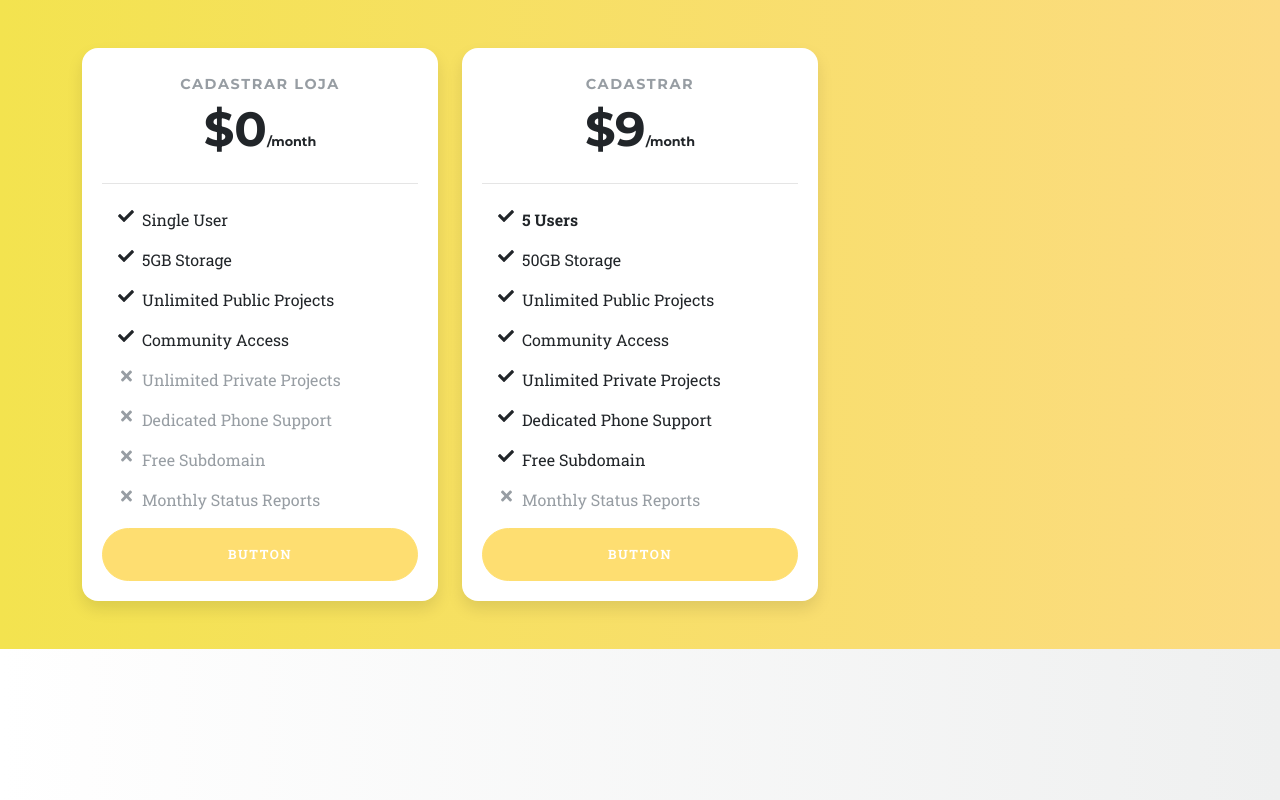
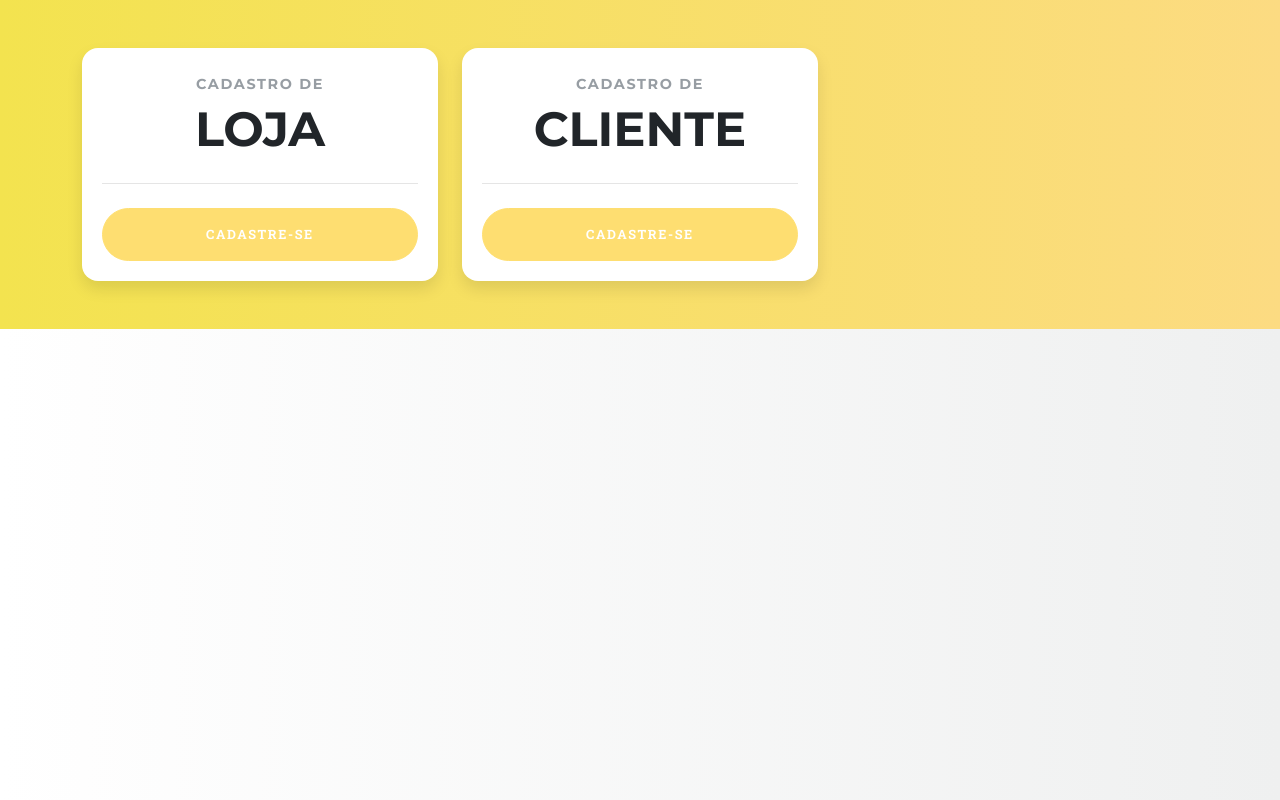
Before and after one commit to Aylsonmessias/hanguu, a PHP site: page /tipodecadastro.php in a window 1280 px wide. Run offline with PHP 8.4, Linux system fonts and the light colour scheme; some web fonts are replaced.

```diff
--- a/tipodecadastro.php
+++ b/tipodecadastro.php
@@ -9,10 +9,10 @@
       <div class="col-lg-4">
         <div class="card mb-5 mb-lg-0">
           <div class="card-body">
-            <h5 class="card-title text-muted text-uppercase text-center">Cadastrar Loja</h5>
-            <h6 class="card-price text-center">$0<span class="period">/month</span></h6>
+            <h5 class="card-title text-muted text-uppercase text-center">Cadastro de</h5>
+            <h6 class="card-price text-center">LOJA<span class="period"></span></h6>
             <hr>
-            <ul class="fa-ul">
+           <!-- <ul class="fa-ul">
               <li><span class="fa-li"><i class="fas fa-check"></i></span>Single User</li>
               <li><span class="fa-li"><i class="fas fa-check"></i></span>5GB Storage</li>
               <li><span class="fa-li"><i class="fas fa-check"></i></span>Unlimited Public Projects</li>
@@ -21,8 +21,8 @@
               <li class="text-muted"><span class="fa-li"><i class="fas fa-times"></i></span>Dedicated Phone Support</li>
               <li class="text-muted"><span class="fa-li"><i class="fas fa-times"></i></span>Free Subdomain</li>
               <li class="text-muted"><span class="fa-li"><i class="fas fa-times"></i></span>Monthly Status Reports</li>
-            </ul>
-            <a href="#" class="btn btn-block btn-primary text-uppercase">Button</a>
+            </ul>-->
+            <a href="cadastroloja.php" class="btn btn-block btn-primary text-uppercase">Cadastre-se</a>
           </div>
         </div>
       </div>
@@ -30,10 +30,10 @@
       <div class="col-lg-4">
         <div class="card mb-5 mb-lg-0">
           <div class="card-body">
-            <h5 class="card-title text-muted text-uppercase text-center">Cadastrar </h5>
-            <h6 class="card-price text-center">$9<span class="period">/month</span></h6>
+            <h5 class="card-title text-muted text-uppercase text-center">Cadastro de </h5>
+            <h6 class="card-price text-center">CLIENTE<span class="period"></span></h6>
             <hr>
-            <ul class="fa-ul">
+            <!-- <ul class="fa-ul">
               <li><span class="fa-li"><i class="fas fa-check"></i></span><strong>5 Users</strong></li>
               <li><span class="fa-li"><i class="fas fa-check"></i></span>50GB Storage</li>
               <li><span class="fa-li"><i class="fas fa-check"></i></span>Unlimited Public Projects</li>
@@ -42,8 +42,8 @@
               <li><span class="fa-li"><i class="fas fa-check"></i></span>Dedicated Phone Support</li>
               <li><span class="fa-li"><i class="fas fa-check"></i></span>Free Subdomain</li>
               <li class="text-muted"><span class="fa-li"><i class="fas fa-times"></i></span>Monthly Status Reports</li>
-            </ul>
-            <a href="#" class="btn btn-block btn-primary text-uppercase">Button</a>
+            </ul> -->
+            <a href="cadastrouser.php" class="btn btn-block btn-primary text-uppercase">Cadastre-se</a>
           </div>
         </div>
       </div>
```
Also changed, not shown: index.php (+5 -5 lines), assets/img/portfolio/01-thumbnail.jpg.
